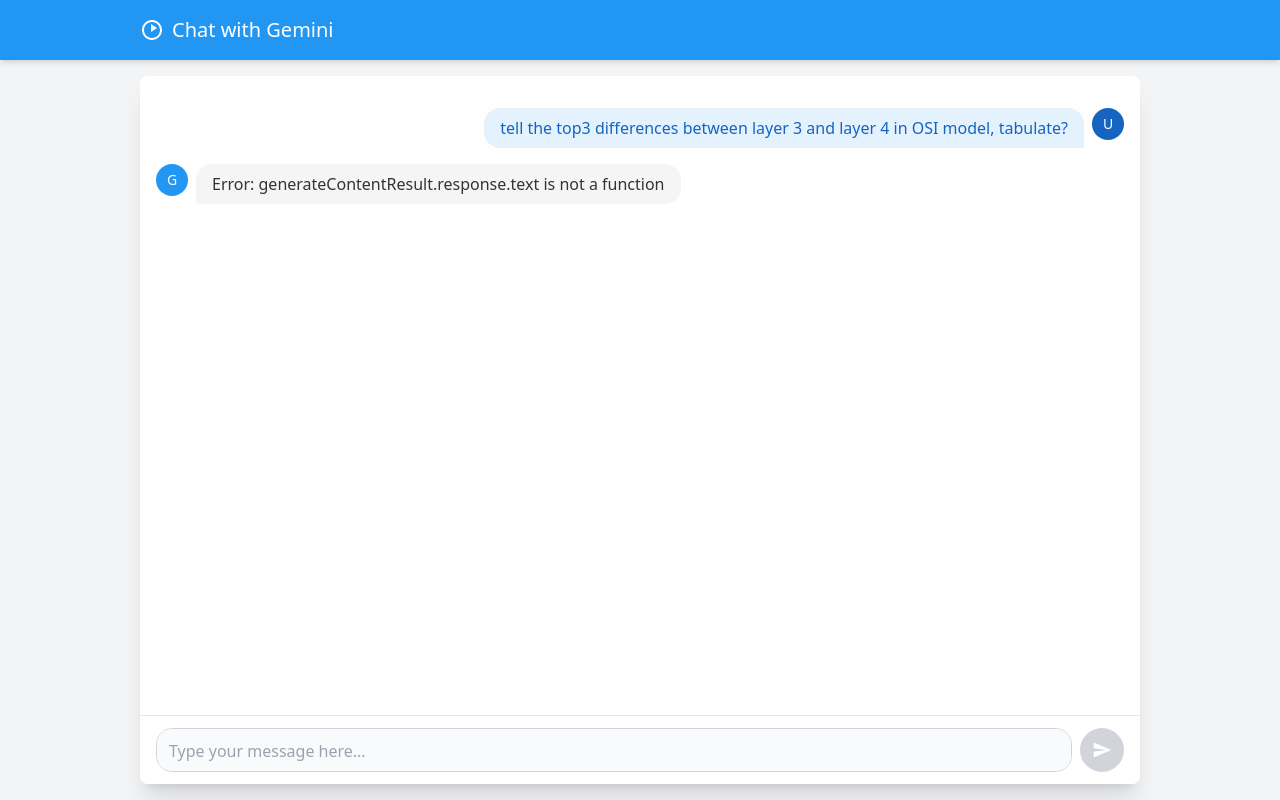
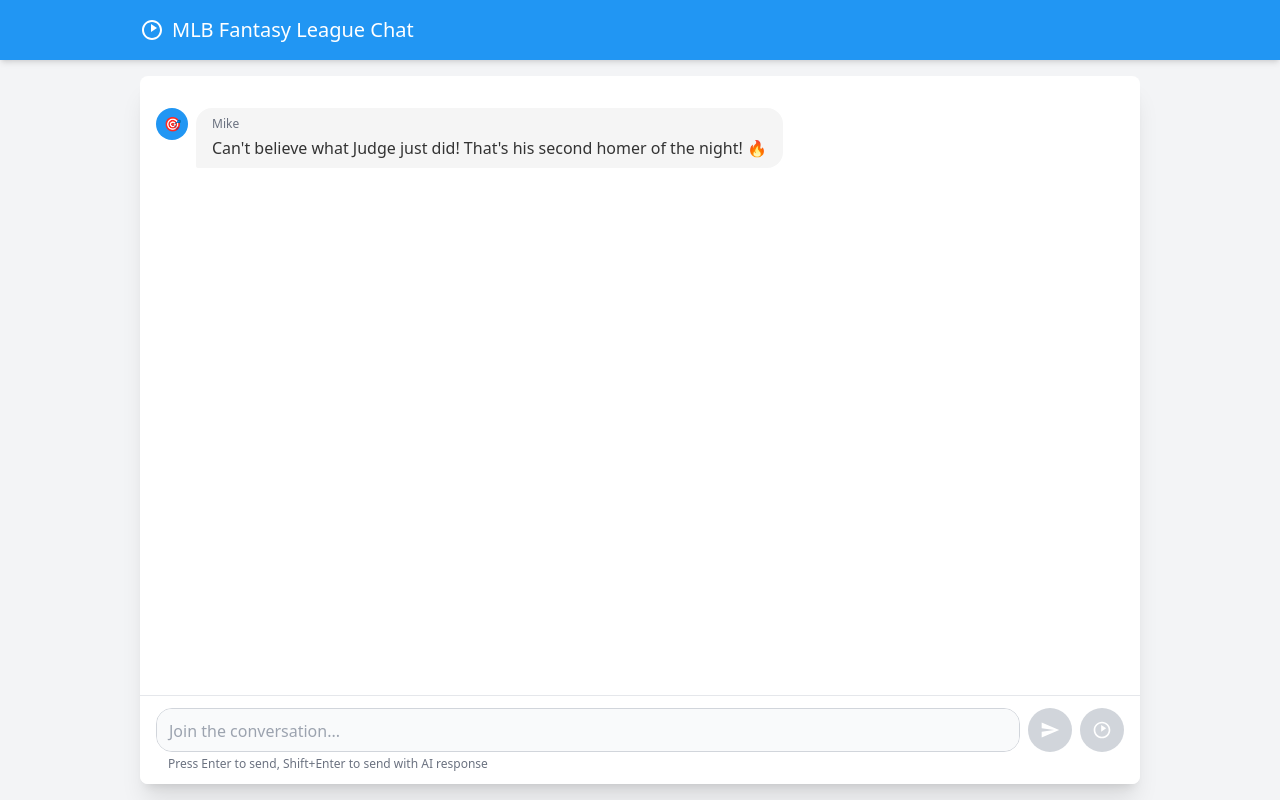
Before and after one commit to revanthreddy/fanpitch, a React (Vite) app: page / in a window 1280 px wide. Built offline with nearby package versions, Linux system fonts and the light colour scheme.

Commit message:
Adding explicit AI messaging function and mocked simulated convo with framework for prompting Gemini

```diff
--- a/src/App.tsx
+++ b/src/App.tsx
@@ -1,24 +1,43 @@
 import { useState, useRef, useEffect } from 'react';
-import { Message } from './types';
+import { ChatMessage as ChatMessageType } from './types';
 import { useVertexAI } from './hooks/useVertexAI';
 import ChatMessage from './components/ChatMessage';
 import ChatInput from './components/ChatInput';
+import { useChatSimulation } from './hooks/useChatSimulation';
+
+const USER_SENDER = {
+  id: 'user',
+  name: 'You',
+  avatar: 'U',
+};
+
+const BOT_SENDER = {
+  id: 'gemini',
+  name: 'Gemini',
+  avatar: 'G',
+};
 
 function App() {
-  const [messages, setMessages] = useState<Message[]>([]);
+  const [messages, setMessages] = useState<ChatMessageType[]>([]);
   const [isLoading, setIsLoading] = useState(false);
   const messagesEndRef = useRef<HTMLDivElement>(null);
-  const { initialize, generateResponse, initialMessages } = useVertexAI();
+  const { initialize, generateResponse } = useVertexAI();
 
   useEffect(() => {
     initialize().catch(console.error);
   }, [initialize]);
 
+  const { messages: simulatedMessages, isSimulating } = useChatSimulation();
+
+  // Handle simulated messages
   useEffect(() => {
-    if (initialMessages.length > 0) {
-      setMessages(initialMessages);
-    }
-  }, [initialMessages]);
+    setMessages((prev) =>
+      [
+        ...prev.filter((msg) => msg.isUser || msg.isAI),
+        ...simulatedMessages,
+      ].sort((a, b) => a.timestamp - b.timestamp),
+    );
+  }, [simulatedMessages]);
 
   useEffect(() => {
     messagesEndRef.current?.scrollIntoView({ behavior: 'smooth' });
@@ -28,21 +47,52 @@
     setIsLoading(true);
     try {
       const response = await generateResponse(prompt);
-      setMessages((prev) => [...prev, { text: response, isUser: false }]);
+      const newMessage: ChatMessageType = {
+        id: Math.random().toString(),
+        text: response,
+        isAI: true,
+        timestamp: Date.now(),
+        sender: BOT_SENDER,
+      };
+      setMessages((prev) => [...prev, newMessage]);
     } catch (error) {
-      setMessages((prev) => [
-        ...prev,
-        { text: `Error: ${(error as Error).message}`, isUser: false },
-      ]);
+      const errorMessage: ChatMessageType = {
+        id: Math.random().toString(),
+        text: `Error: ${(error as Error).message}`,
+        isAI: true,
+        timestamp: Date.now(),
+        sender: BOT_SENDER,
+      };
+      setMessages((prev) => [...prev, errorMessage]);
     } finally {
       setIsLoading(false);
     }
   };
 
-  const handleSubmit = async (text: string) => {
+  const handleSubmit = (text: string) => {
     if (!text.trim()) return;
 
-    setMessages((prev) => [...prev, { text, isUser: true }]);
+    const userMessage: ChatMessageType = {
+      id: Math.random().toString(),
+      text,
+      isUser: true,
+      timestamp: Date.now(),
+      sender: USER_SENDER,
+    };
+    setMessages((prev) => [...prev, userMessage]);
+  };
+
+  const handleAISubmit = async (text: string) => {
+    if (!text.trim()) return;
+
+    const userMessage: ChatMessageType = {
+      id: Math.random().toString(),
+      text,
+      isUser: true,
+      timestamp: Date.now(),
+      sender: USER_SENDER,
+    };
+    setMessages((prev) => [...prev, userMessage]);
     await handleGenerateResponse(text);
   };
 
@@ -54,7 +104,7 @@
             <svg className="w-6 h-6" viewBox="0 0 24 24" fill="currentColor">
               <path d="M12 2C6.48 2 2 6.48 2 12s4.48 10 10 10 10-4.48 10-10S17.52 2 12 2zm0 18c-4.41 0-8-3.59-8-8s3.59-8 8-8 8 3.59 8 8-3.59 8-8 8zm-1-14v8l6-4z" />
             </svg>
-            Chat with Gemini
+            MLB Fantasy League Chat
           </h1>
         </div>
       </header>
@@ -64,10 +114,11 @@
           <div className="flex flex-col space-y-4">
             {messages.map((message, index) => (
               <ChatMessage
-                key={index}
+                key={message.id}
                 {...message}
                 isSequential={
-                  index > 0 && messages[index - 1].isUser === message.isUser
+                  index > 0 &&
+                  messages[index - 1].sender.id === message.sender.id
                 }
               />
             ))}
@@ -75,6 +126,7 @@
               <ChatMessage
                 text="Generating response..."
                 isUser={false}
+                sender={BOT_SENDER}
                 isSequential={
                   messages.length > 0 && !messages[messages.length - 1].isUser
                 }
@@ -84,7 +136,16 @@
           <div ref={messagesEndRef} />
         </div>
 
-        <ChatInput onSubmit={handleSubmit} disabled={isLoading} />
+        <ChatInput
+          onSubmit={handleSubmit}
+          onAISubmit={handleAISubmit}
+          disabled={isLoading}
+          placeholder={
+            isSimulating
+              ? 'Join the conversation...'
+              : 'Type your message here...'
+          }
+        />
       </main>
     </div>
   );
--- a/src/components/ChatInput.tsx
+++ b/src/components/ChatInput.tsx
@@ -2,10 +2,17 @@
 
 interface ChatInputProps {
   onSubmit: (text: string) => void;
+  onAISubmit?: (text: string) => void;
   disabled?: boolean;
+  placeholder?: string;
 }
 
-const ChatInput = ({ onSubmit, disabled = false }: ChatInputProps) => {
+const ChatInput = ({
+  onSubmit,
+  onAISubmit,
+  disabled = false,
+  placeholder = 'Type your message here...',
+}: ChatInputProps) => {
   const [text, setText] = useState('');
   const textareaRef = useRef<HTMLTextAreaElement>(null);
 
@@ -17,9 +24,13 @@
     }
   }, [text]);
 
-  const handleSubmit = () => {
+  const handleSubmit = (withAI: boolean = false) => {
     if (!text.trim() || disabled) return;
+    if (withAI && onAISubmit) {
+      onAISubmit(text);
+    } else {
       onSubmit(text);
+    }
     setText('');
     if (textareaRef.current) {
       textareaRef.current.style.height = 'auto';
@@ -29,7 +40,10 @@
   const handleKeyDown = (e: KeyboardEvent<HTMLTextAreaElement>) => {
     if (e.key === 'Enter' && !e.shiftKey) {
       e.preventDefault();
-      handleSubmit();
+      handleSubmit(false);
+    } else if (e.key === 'Enter' && e.shiftKey) {
+      e.preventDefault();
+      handleSubmit(true);
     }
   };
 
@@ -41,13 +55,14 @@
           value={text}
           onChange={(e) => setText(e.target.value)}
           onKeyDown={handleKeyDown}
-          placeholder="Type your message here..."
+          placeholder={placeholder}
           className="flex-1 p-3 border border-gray-300 rounded-2xl resize-none focus:border-primary focus:ring-1 focus:ring-primary focus:outline-none max-h-textarea min-h-[44px] leading-5 bg-gray-50"
           rows={1}
           disabled={disabled}
         />
+        <div className="flex gap-2">
           <button
-          onClick={handleSubmit}
+            onClick={() => handleSubmit(false)}
             disabled={disabled || !text.trim()}
             className="flex-shrink-0 w-11 h-11 rounded-full bg-primary disabled:bg-gray-300 text-white flex items-center justify-center hover:bg-primary-dark disabled:hover:bg-gray-300 transition-colors focus:outline-none focus:ring-2 focus:ring-offset-2 focus:ring-primary disabled:focus:ring-gray-300"
             title="Send message">
@@ -62,6 +77,28 @@
               />
             </svg>
           </button>
+          {onAISubmit && (
+            <button
+              onClick={() => handleSubmit(true)}
+              disabled={disabled || !text.trim()}
+              className="flex-shrink-0 w-11 h-11 rounded-full bg-chat-user-text disabled:bg-gray-300 text-white flex items-center justify-center hover:opacity-90 disabled:hover:bg-gray-300 transition-colors focus:outline-none focus:ring-2 focus:ring-offset-2 focus:ring-chat-user-text disabled:focus:ring-gray-300"
+              title="Send message and get AI response">
+              <svg
+                className="w-5 h-5"
+                viewBox="0 0 24 24"
+                fill="none"
+                xmlns="http://www.w3.org/2000/svg">
+                <path
+                  d="M12 2C6.48 2 2 6.48 2 12s4.48 10 10 10 10-4.48 10-10S17.52 2 12 2zm0 18c-4.41 0-8-3.59-8-8s3.59-8 8-8 8 3.59 8 8-3.59 8-8 8zm-1-14v8l6-4z"
+                  fill="currentColor"
+                />
+              </svg>
+            </button>
+          )}
+        </div>
+      </div>
+      <div className="text-xs text-gray-500 mt-1 px-3">
+        Press Enter to send, Shift+Enter to send with AI response
       </div>
     </div>
   );
--- a/src/components/ChatMessage.tsx
+++ b/src/components/ChatMessage.tsx
@@ -1,7 +1,17 @@
-import { Message } from '../types';
+import { Message, ChatMessage as ChatMessageType } from '../types';
 import clsx from 'clsx';
 
-const ChatMessage = ({ text, isUser, isSequential }: Message) => {
+interface ChatMessageProps extends Message {
+  isSequential?: boolean;
+  sender?: ChatMessageType['sender'];
+}
+
+const ChatMessage = ({
+  text,
+  isUser,
+  isSequential,
+  sender,
+}: ChatMessageProps) => {
   return (
     <div
       className={clsx(
@@ -11,7 +21,7 @@
       )}>
       {!isUser && !isSequential && (
         <div className="w-8 h-8 rounded-full bg-primary text-white flex items-center justify-center text-sm font-medium mr-2 flex-shrink-0">
-          G
+          {sender?.avatar || 'G'}
         </div>
       )}
       <div
@@ -22,11 +32,14 @@
             : 'bg-chat-bot-bg text-chat-bot-text rounded-bl-sm',
           isSequential && (isUser ? 'mr-10' : 'ml-10'),
         )}>
+        {!isSequential && sender && (
+          <div className="text-xs text-gray-500 mb-1">{sender.name}</div>
+        )}
         <div className="whitespace-pre-wrap">{text}</div>
       </div>
       {isUser && !isSequential && (
         <div className="w-8 h-8 rounded-full bg-chat-user-text text-white flex items-center justify-center text-sm font-medium ml-2 flex-shrink-0">
-          U
+          {sender?.avatar || 'U'}
         </div>
       )}
     </div>
--- /dev/null
+++ b/src/hooks/useChatSimulation.ts
@@ -0,0 +1,67 @@
+import { useState, useEffect, useCallback, useRef } from 'react';
+import { ChatMessage, Conversation } from '../types';
+import { mockConversation } from '../mocks/mockConversation';
+
+export function useChatSimulation(
+  conversation: Conversation = mockConversation,
+) {
+  const [messages, setMessages] = useState<ChatMessage[]>([]);
+  const [isSimulating, setIsSimulating] = useState(false);
+  const timeoutsRef = useRef<number[]>([]);
+
+  const simulateChat = useCallback(() => {
+    setIsSimulating(true);
+    const now = Date.now();
+
+    // Clear any existing timeouts
+    timeoutsRef.current.forEach(clearTimeout);
+    timeoutsRef.current = [];
+    setMessages([]);
+
+    // Schedule each message
+    conversation.messages.forEach((message) => {
+      const delay = message.timestamp - now;
+      if (delay > 0) {
+        const timeoutId = window.setTimeout(() => {
+          setMessages((prev) => {
+            // Find the last message's timestamp
+            const lastMessageTime =
+              prev.length > 0 ? prev[prev.length - 1].timestamp : 0;
+
+            // Only add the message if it's newer than the last message
+            // or if it's a user message (which we always want to keep)
+            if (message.timestamp > lastMessageTime || message.isUser) {
+              return [...prev, message];
+            }
+            return prev;
+          });
+        }, delay);
+        timeoutsRef.current.push(timeoutId);
+      }
+    });
+
+    // Schedule end of simulation
+    const endTimeoutId = window.setTimeout(() => {
+      setIsSimulating(false);
+    }, conversation.endTime - now);
+
+    timeoutsRef.current.push(endTimeoutId);
+  }, [conversation]);
+
+  useEffect(() => {
+    simulateChat();
+
+    return () => {
+      // Clean up any remaining timeouts when component unmounts
+      timeoutsRef.current.forEach(clearTimeout);
+      timeoutsRef.current = [];
+      //   setMessages([]);
+      //   setIsSimulating(false);
+    };
+  }, [simulateChat]);
+
+  return {
+    messages,
+    isSimulating,
+  };
+}
--- /dev/null
+++ b/src/mocks/mockConversation.ts
@@ -0,0 +1,74 @@
+import { Conversation } from '../types';
+
+const now = Date.now();
+const START_DELAY = 3000; // 3 seconds
+const CONVERSATION_DURATION = 30000; // 30 seconds
+
+export const mockConversation: Conversation = {
+  id: 'mlb-fantasy-chat-1',
+  title: 'MLB Fantasy League Chat',
+  startTime: now + START_DELAY,
+  endTime: now + START_DELAY + CONVERSATION_DURATION,
+  participants: [
+    { id: 'user1', name: 'Mike', avatar: '🎯' },
+    { id: 'user2', name: 'Sarah', avatar: '⚾' },
+    { id: 'user3', name: 'John', avatar: '🏆' },
+    { id: 'user4', name: 'Alex', avatar: '🔥' },
+  ],
+  messages: [
+    {
+      id: '1',
+      text: "Can't believe what Judge just did! That's his second homer of the night! 🔥",
+      sender: { id: 'user1', name: 'Mike', avatar: '🎯' },
+      timestamp: now + START_DELAY + 0,
+    },
+    {
+      id: '2',
+      text: "I'm so glad I drafted him first round. He's on fire tonight!",
+      sender: { id: 'user2', name: 'Sarah', avatar: '⚾' },
+      timestamp: now + START_DELAY + 3000,
+    },
+    {
+      id: '3',
+      text: "Yeah, but my Ohtani's pitching a gem too. 8 Ks through 5!",
+      sender: { id: 'user3', name: 'John', avatar: '🏆' },
+      timestamp: now + START_DELAY + 7000,
+    },
+    {
+      id: '4',
+      text: "Guys, Cole's dealing too. This Yankees-Angels game is insane!",
+      sender: { id: 'user4', name: 'Alex', avatar: '🔥' },
+      timestamp: now + START_DELAY + 10000,
+    },
+    {
+      id: '5',
+      text: "Hold up - Trout's coming up with bases loaded 👀",
+      sender: { id: 'user1', name: 'Mike', avatar: '🎯' },
+      timestamp: now + START_DELAY + 15000,
+    },
+    {
+      id: '6',
+      text: "My week depends on this at-bat! I'm only up by 2 points 😰",
+      sender: { id: 'user2', name: 'Sarah', avatar: '⚾' },
+      timestamp: now + START_DELAY + 18000,
+    },
+    {
+      id: '7',
+      text: 'GRAND SLAM! TROUT YOU BEAUTIFUL MAN! 🎉',
+      sender: { id: 'user3', name: 'John', avatar: '🏆' },
+      timestamp: now + START_DELAY + 22000,
+    },
+    {
+      id: '8',
+      text: 'Well, there goes my pitching stats for the week 😭',
+      sender: { id: 'user4', name: 'Alex', avatar: '🔥' },
+      timestamp: now + START_DELAY + 25000,
+    },
+    {
+      id: '9',
+      text: "That's baseball for ya! Anyone watching the Dodgers game? Betts is heating up 👀",
+      sender: { id: 'user1', name: 'Mike', avatar: '🎯' },
+      timestamp: now + START_DELAY + 28000,
+    },
+  ],
+};
```
Also changed, not shown: src/hooks/useVertexAI.ts (+1 -29 lines), src/types.ts (+23 -1 lines). Lines whose indentation alone changed are shown as unchanged.
